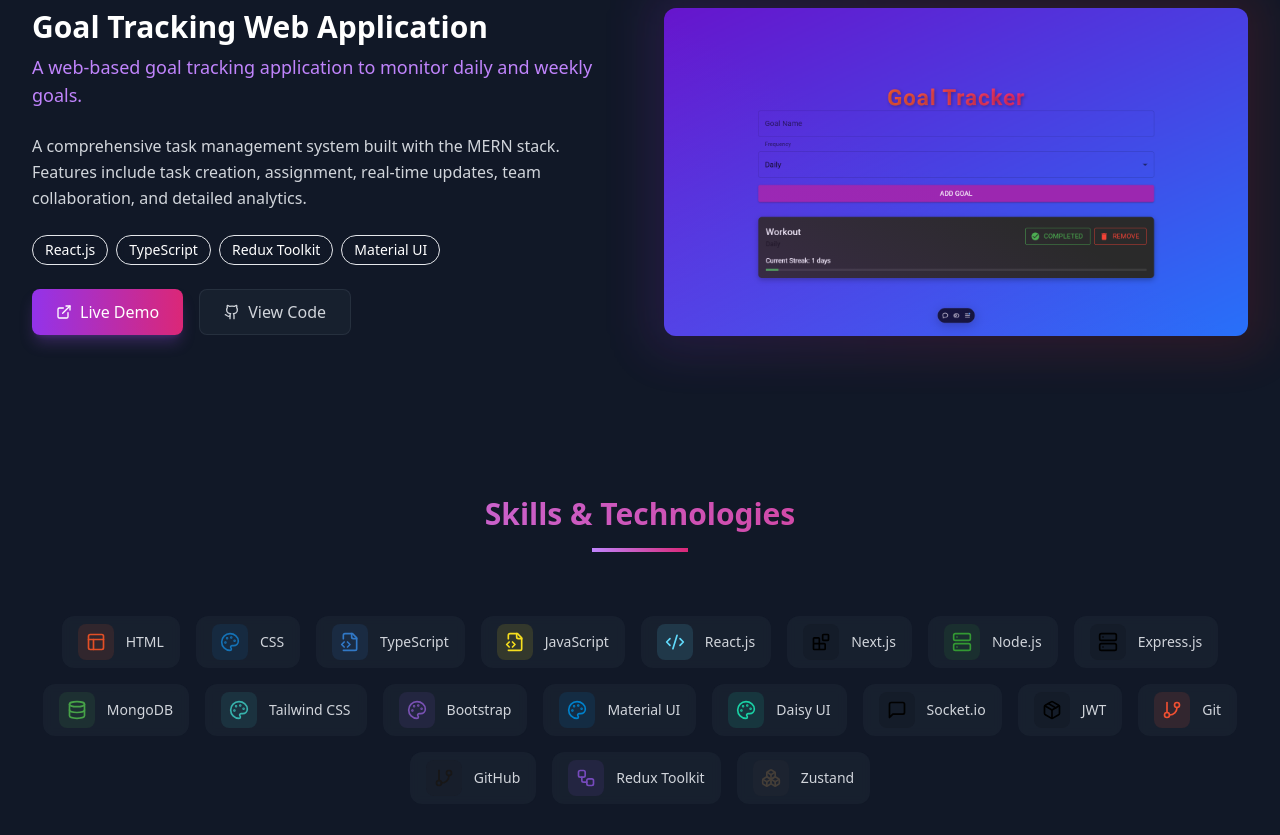
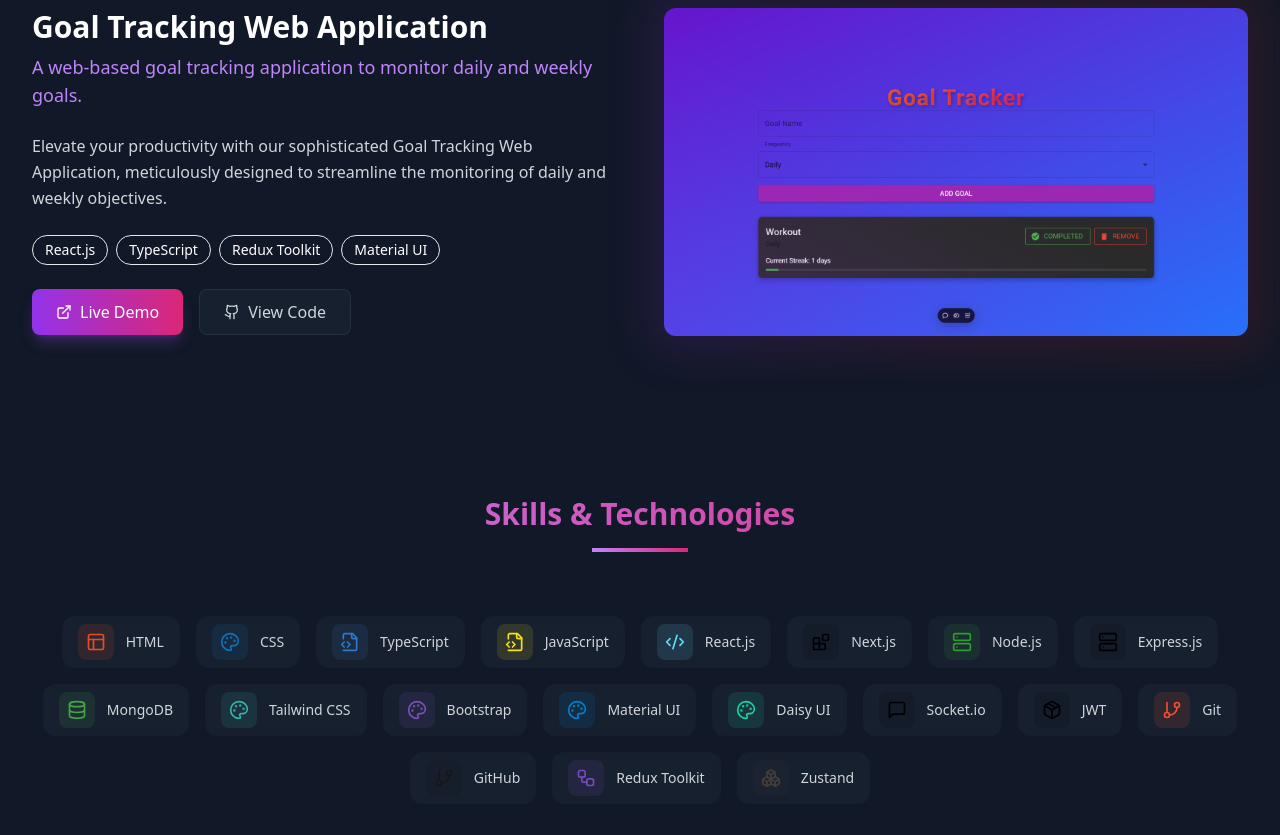
Before and after one commit to YashTirpude/Portfolio, a React (Vite) app: page / in a window 1280 px wide. Shown: the part 2460-3295 px from the top of the page. Built offline with nearby package versions, Linux system fonts and the light colour scheme.

Commit message:
projectData updated

```diff
--- a/src/data/projectData.ts
+++ b/src/data/projectData.ts
@@ -73,7 +73,7 @@ export const projectsData: Project[] = [
     description:
       "A web-based goal tracking application to monitor daily and weekly goals.",
     longDescription:
-      "A comprehensive task management system built with the MERN stack. Features include task creation, assignment, real-time updates, team collaboration, and detailed analytics.",
+      "Elevate your productivity with our sophisticated Goal Tracking Web Application, meticulously designed to streamline the monitoring of daily and weekly objectives.",
     image: "/goal-tracker.png",
     tech: [
       { name: "React.js", color: "bg-cyan-500" },
```
